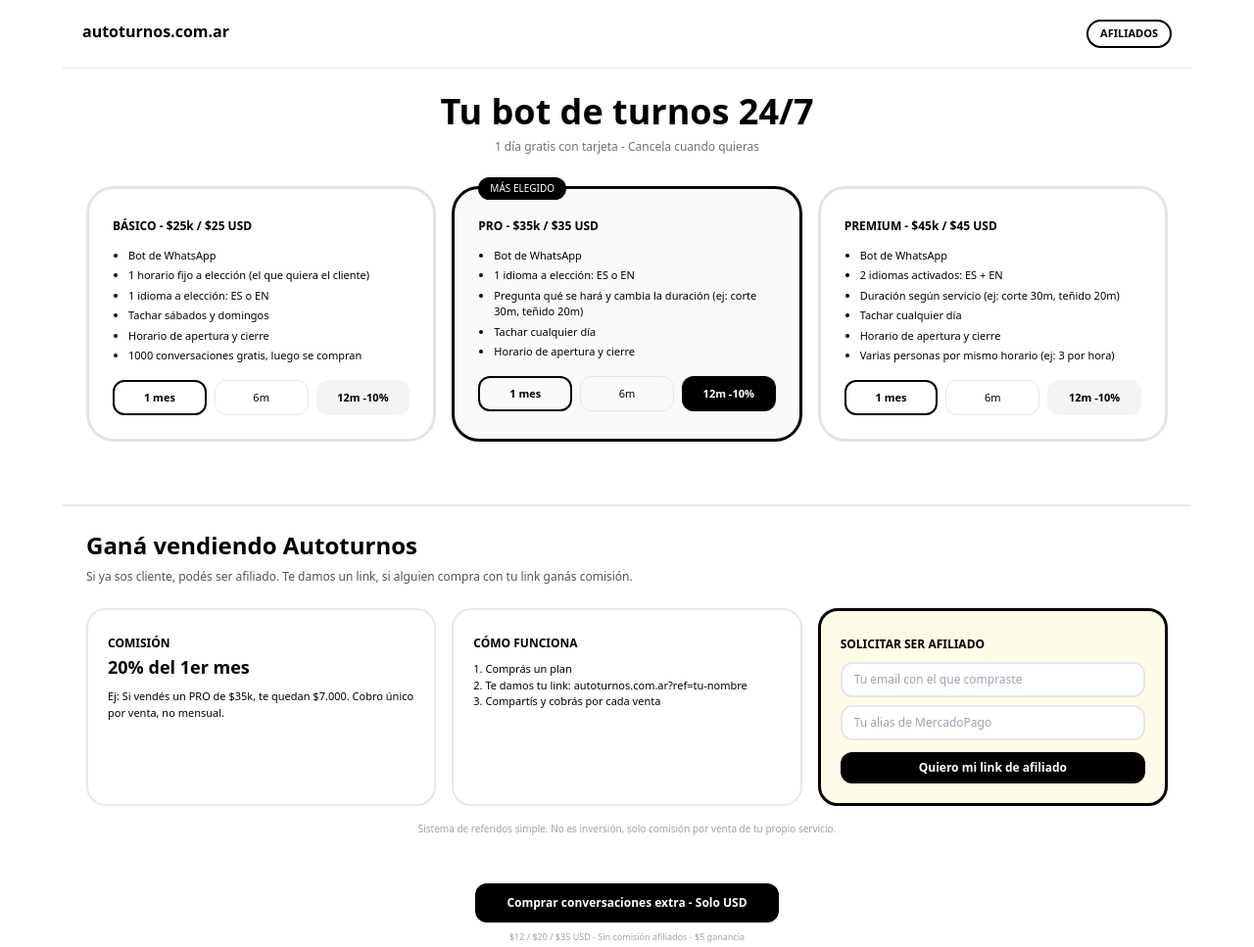
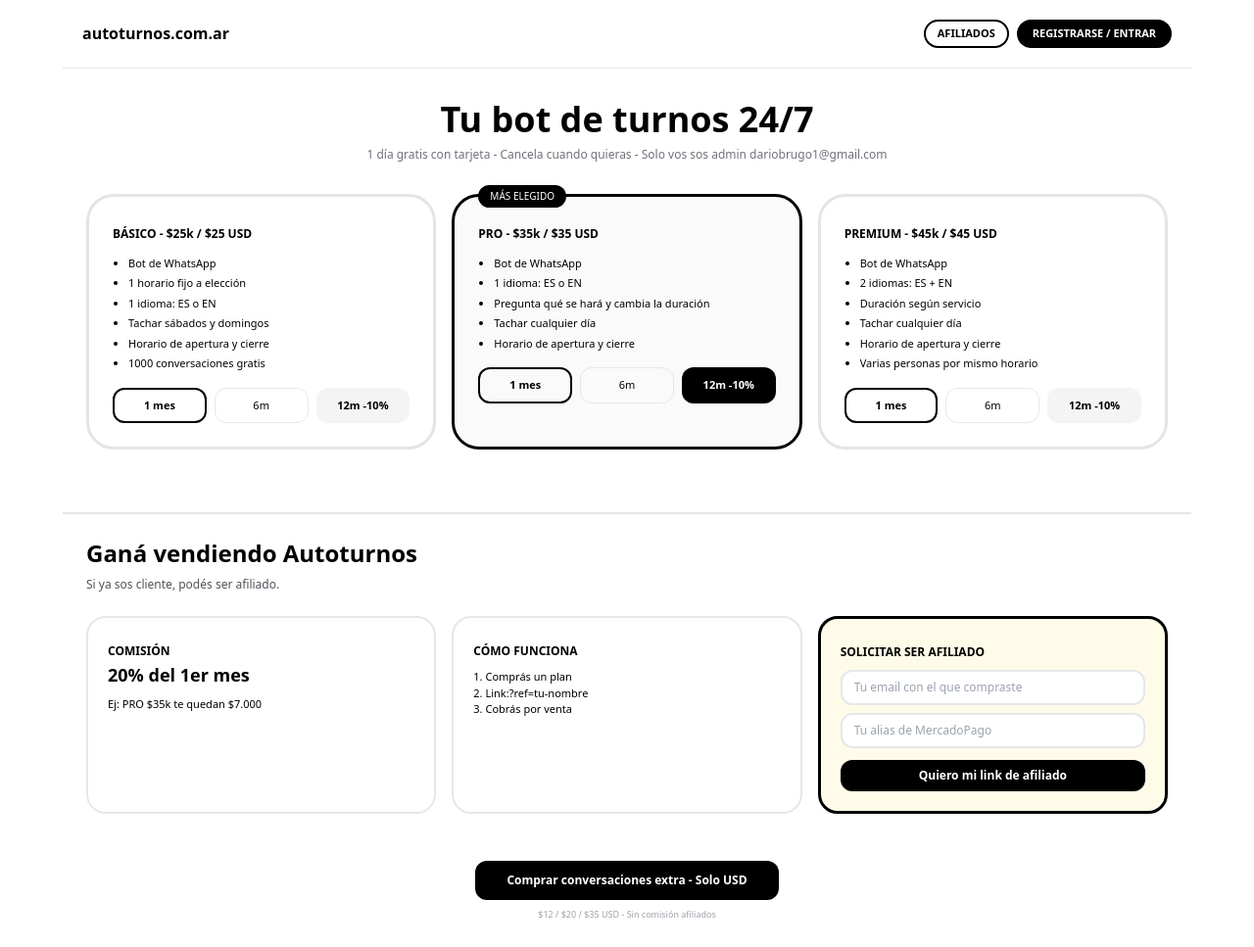
Before and after one commit to 20041531/autoturnos-v983, a website: page index.html in a window 1280 px wide. Shown: the whole page at 98% size. Drawn offline with nearby package versions, Linux system fonts and the light colour scheme.

Commit message:
Update index.html

```diff
--- a/index.html
+++ b/index.html
@@ -2,46 +2,63 @@
 <html lang="es"><head><meta charset="UTF-8"><meta name="viewport" content="width=device-width,initial-scale=1"><title>autoturnos.com.ar</title><script src="https://cdn.tailwindcss.com"></script></head>
 <body class="bg-white text-black">
 <script>
-const ADMIN_EMAIL="dariobrugo1@gmail.com"; const CLAVE_MAESTRA="edwardybella2026";
+const ADMIN_EMAIL="dariobrugo1@gmail.com";
+const CLAVE_MAESTRA="edwardybella2026";
 function getTotal(p,m){let b=p==='basico'?25000:p==='pro'?35000:45000; let t=b*m; if(m===12) t*=0.9; return t;}
 let planActual=null, mesesSel=1;
 function abrirPanel(plan,meses){planActual=plan; mesesSel=meses; document.getElementById('panelCalendario').classList.remove('hidden'); document.getElementById('tituloPanel').textContent=plan.toUpperCase()+' - '+meses+' meses - Total $'+getTotal(plan,meses).toLocaleString()+(meses===12?' -10% OFF':''); document.getElementById('configBasico').classList.add('hidden');document.getElementById('configPro').classList.add('hidden');document.getElementById('configPremium').classList.add('hidden'); if(plan==='basico')document.getElementById('configBasico').classList.remove('hidden'); if(plan==='pro')document.getElementById('configPro').classList.remove('hidden'); if(plan==='premium')document.getElementById('configPremium').classList.remove('hidden'); document.getElementById('panelCalendario').scrollIntoView({behavior:'smooth'});}
 function pagarFinal(){alert('Gracias! Plan: '+planActual+' '+mesesSel+' meses. Te contactamos para activar MercadoPago.');}
+
+// NUEVO: REGISTRO Y ADMIN UNICO
+function irLogin(){ window.location.href='login.html'; }
+function checkAdmin(){
+  const user = JSON.parse(localStorage.getItem('usuarioLogueado') || 'null');
+  if(user && user.email.toLowerCase() === ADMIN_EMAIL.toLowerCase()){
+    document.getElementById('btnAdmin').classList.remove('hidden');
+    document.getElementById('infoAdmin').textContent = 'Admin: '+user.email;
+  }
+}
+window.addEventListener('load', checkAdmin);
 </script>
 
-<header class="flex justify-between p-5 max-w-6xl mx-auto border-b sticky top-0 bg-white z-20"><b>autoturnos.com.ar</b><a href="#afiliados" class="text-[11px] border-2 border-black rounded-full px-3 py-1 font-black">AFILIADOS</a></header>
+<header class="flex justify-between items-center p-5 max-w-6xl mx-auto border-b sticky top-0 bg-white z-20">
+<b>autoturnos.com.ar</b>
+<div class="flex gap-2 items-center">
+<a href="#afiliados" class="text-[11px] border-2 border-black rounded-full px-3 py-1 font-black">AFILIADOS</a>
+<button onclick="irLogin()" class="text-[11px] bg-black text-white rounded-full px-4 py-1.5 font-black">REGISTRARSE / ENTRAR</button>
+<a id="btnAdmin" href="admin.html" class="hidden text-[11px] bg-red-600 text-white rounded-full px-4 py-1.5 font-black">PANEL ADMIN</a>
+</div>
+</header>
 
 <section class="max-w-6xl mx-auto p-6 text-center">
-<h1 class="font-black text-4xl">Tu bot de turnos 24/7</h1><p class="text-xs text-zinc-500 mt-2">1 día gratis con tarjeta - Cancela cuando quieras</p>
+<p id="infoAdmin" class="text-[10px] text-red-600 font-bold mb-2"></p>
+<h1 class="font-black text-4xl">Tu bot de turnos 24/7</h1><p class="text-xs text-zinc-500 mt-2">1 día gratis con tarjeta - Cancela cuando quieras - Solo vos sos admin dariobrugo1@gmail.com</p>
 <div class="grid md:grid-cols-3 gap-4 mt-8 text-left">
 
-<!-- BÁSICO NUEVO -->
 <div class="border-[3px] border-zinc-200 rounded-[28px] p-6"><b class="text-xs">BÁSICO - $25k / $25 USD</b><ul class="text-[11px] mt-3 list-disc ml-4 space-y-1">
 <li>Bot de WhatsApp</li>
-<li>1 horario fijo a elección (el que quiera el cliente)</li>
-<li>1 idioma a elección: ES o EN</li>
+<li>1 horario fijo a elección</li>
+<li>1 idioma: ES o EN</li>
 <li>Tachar sábados y domingos</li>
 <li>Horario de apertura y cierre</li>
-<li>1000 conversaciones gratis, luego se compran</li>
+<li>1000 conversaciones gratis</li>
 </ul><div class="grid grid-cols-3 gap-2 mt-4"><button onclick="abrirPanel('basico',1)" class="border-2 border-black rounded-xl py-2 text-[11px] font-black">1 mes</button><button onclick="abrirPanel('basico',6)" class="border rounded-xl py-2 text-[11px]">6m</button><button onclick="abrirPanel('basico',12)" class="bg-zinc-100 rounded-xl py-2 text-[11px] font-black">12m -10%</button></div></div>
 
-<!-- PRO NUEVO -->
 <div class="border-[3px] border-black rounded-[28px] p-6 bg-zinc-50 relative"><div class="absolute -top-3 left-6 bg-black text-white text-[10px] px-3 py-1 rounded-full">MÁS ELEGIDO</div><b class="text-xs">PRO - $35k / $35 USD</b><ul class="text-[11px] mt-3 list-disc ml-4 space-y-1">
 <li>Bot de WhatsApp</li>
-<li>1 idioma a elección: ES o EN</li>
-<li>Pregunta qué se hará y cambia la duración (ej: corte 30m, teñido 20m)</li>
+<li>1 idioma: ES o EN</li>
+<li>Pregunta qué se hará y cambia la duración</li>
 <li>Tachar cualquier día</li>
 <li>Horario de apertura y cierre</li>
 </ul><div class="grid grid-cols-3 gap-2 mt-4"><button onclick="abrirPanel('pro',1)" class="border-2 border-black rounded-xl py-2 text-[11px] font-black">1 mes</button><button onclick="abrirPanel('pro',6)" class="border rounded-xl py-2 text-[11px]">6m</button><button onclick="abrirPanel('pro',12)" class="bg-black text-white rounded-xl py-2 text-[11px] font-black">12m -10%</button></div></div>
 
-<!-- PREMIUM NUEVO -->
 <div class="border-[3px] border-zinc-200 rounded-[28px] p-6"><b class="text-xs">PREMIUM - $45k / $45 USD</b><ul class="text-[11px] mt-3 list-disc ml-4 space-y-1">
 <li>Bot de WhatsApp</li>
-<li>2 idiomas activados: ES + EN</li>
-<li>Duración según servicio (ej: corte 30m, teñido 20m)</li>
+<li>2 idiomas: ES + EN</li>
+<li>Duración según servicio</li>
 <li>Tachar cualquier día</li>
 <li>Horario de apertura y cierre</li>
-<li>Varias personas por mismo horario (ej: 3 por hora)</li>
+<li>Varias personas por mismo horario</li>
 </ul><div class="grid grid-cols-3 gap-2 mt-4"><button onclick="abrirPanel('premium',1)" class="border-2 border-black rounded-xl py-2 text-[11px] font-black">1 mes</button><button onclick="abrirPanel('premium',6)" class="border rounded-xl py-2 text-[11px]">6m</button><button onclick="abrirPanel('premium',12)" class="bg-zinc-100 rounded-xl py-2 text-[11px] font-black">12m -10%</button></div></div>
 
 </div>
@@ -50,22 +67,22 @@
 <section id="panelCalendario" class="hidden max-w-6xl mx-auto p-6 border-[3px] border-black rounded-[28px] mb-10">
 <h2 id="tituloPanel" class="font-black text-xl"></h2>
 <div class="grid md:grid-cols-2 gap-6 mt-4">
-<div id="configBasico" class="hidden space-y-2 text-xs"><b>Config Básico:</b> Bot WhatsApp + 1 horario fijo a elección + 1 idioma + sáb/dom + apertura/cierre + 1000 conv gratis</div>
-<div id="configPro" class="hidden space-y-2 text-xs"><b>Config Pro:</b> Bot + 1 idioma + duración variable según servicio + tachar cualquier día + apertura/cierre</div>
-<div id="configPremium" class="hidden space-y-2 text-xs"><b>Config Premium:</b> Bot + 2 idiomas + duración por servicio + tachar cualquier día + apertura/cierre + cupos múltiples x hora</div>
+<div id="configBasico" class="hidden space-y-2 text-xs"><b>Config Básico:</b> Bot WhatsApp + 1 horario fijo + 1 idioma + sáb/dom + apertura/cierre + 1000 conv</div>
+<div id="configPro" class="hidden space-y-2 text-xs"><b>Config Pro:</b> Bot + 1 idioma + duración variable + tachar cualquier día + apertura/cierre</div>
+<div id="configPremium" class="hidden space-y-2 text-xs"><b>Config Premium:</b> Bot + 2 idiomas + duración por servicio + tachar cualquier día + apertura/cierre + cupos múltiples</div>
 <div class="border-2 rounded-xl p-4 bg-zinc-50"><button onclick="pagarFinal()" class="w-full bg-black text-white py-3 rounded-xl font-black text-sm">Pagar plan - Activar bot</button><p class="text-[10px] text-zinc-500 mt-2 text-center">Pago por MercadoPago. Activación en 24hs.</p></div>
 </div>
 </section>
 
 <section id="afiliados" class="max-w-6xl mx-auto p-6 mt-10 border-t-2">
-<h2 class="font-black text-2xl">Ganá vendiendo Autoturnos</h2><p class="text-xs text-zinc-600 mt-2">Si ya sos cliente, podés ser afiliado. Te damos un link, si alguien compra con tu link ganás comisión.</p>
+<h2 class="font-black text-2xl">Ganá vendiendo Autoturnos</h2><p class="text-xs text-zinc-600 mt-2">Si ya sos cliente, podés ser afiliado.</p>
 <div class="grid md:grid-cols-3 gap-4 mt-6">
-<div class="border-2 rounded-[20px] p-5"><b class="text-xs">COMISIÓN</b><h3 class="font-black text-lg">20% del 1er mes</h3><p class="text-[11px] mt-2">Ej: Si vendés un PRO de $35k, te quedan $7.000. Cobro único por venta, no mensual.</p></div>
-<div class="border-2 rounded-[20px] p-5"><b class="text-xs">CÓMO FUNCIONA</b><p class="text-[11px] mt-2">1. Comprás un plan<br>2. Te damos tu link: autoturnos.com.ar?ref=tu-nombre<br>3. Compartís y cobrás por cada venta</p></div>
-<div class="border-[3px] border-black rounded-[20px] p-5 bg-yellow-50"><b class="text-xs">SOLICITAR SER AFILIADO</b><input placeholder="Tu email con el que compraste" class="w-full border-2 rounded-xl px-3 py-2 text-xs mt-2"><input placeholder="Tu alias de MercadoPago" class="w-full border-2 rounded-xl px-3 py-2 text-xs mt-2"><button onclick="alert('Solicitud enviada. Te verificamos que tengas plan activo y te activamos el link.')" class="w-full bg-black text-white py-2 rounded-xl font-black text-xs mt-3">Quiero mi link de afiliado</button></div>
+<div class="border-2 rounded-[20px] p-5"><b class="text-xs">COMISIÓN</b><h3 class="font-black text-lg">20% del 1er mes</h3><p class="text-[11px] mt-2">Ej: PRO $35k te quedan $7.000</p></div>
+<div class="border-2 rounded-[20px] p-5"><b class="text-xs">CÓMO FUNCIONA</b><p class="text-[11px] mt-2">1. Comprás un plan<br>2. Link:?ref=tu-nombre<br>3. Cobrás por venta</p></div>
+<div class="border-[3px] border-black rounded-[20px] p-5 bg-yellow-50"><b class="text-xs">SOLICITAR SER AFILIADO</b><input placeholder="Tu email con el que compraste" class="w-full border-2 rounded-xl px-3 py-2 text-xs mt-2"><input placeholder="Tu alias de MercadoPago" class="w-full border-2 rounded-xl px-3 py-2 text-xs mt-2"><button onclick="alert('Solicitud enviada')" class="w-full bg-black text-white py-2 rounded-xl font-black text-xs mt-3">Quiero mi link de afiliado</button></div>
 </div>
-<p class="text-[10px] text-zinc-400 mt-4 text-center">Sistema de referidos simple. No es inversión, solo comisión por venta de tu propio servicio.</p>
 </section>
 
+<div class="max-w-6xl mx-auto px-6 text-center mt-6 mb-10"><a href="conversaciones.html" class="inline-block bg-black text-white px-8 py-3 rounded-xl font-black text-xs">Comprar conversaciones extra - Solo USD</a><p class="text-[9px] text-zinc-400 mt-2">$12 / $20 / $35 USD - Sin comisión afiliados</p></div>
+
 </body></html>
-<div class="max-w-6xl mx-auto px-6 text-center mt-6"><a href="conversaciones.html" class="inline-block bg-black text-white px-8 py-3 rounded-xl font-black text-xs">Comprar conversaciones extra - Solo USD</a><p class="text-[9px] text-zinc-400 mt-2">$12 / $20 / $35 USD - Sin comisión afiliados - $5 ganancia</p></div>
```
